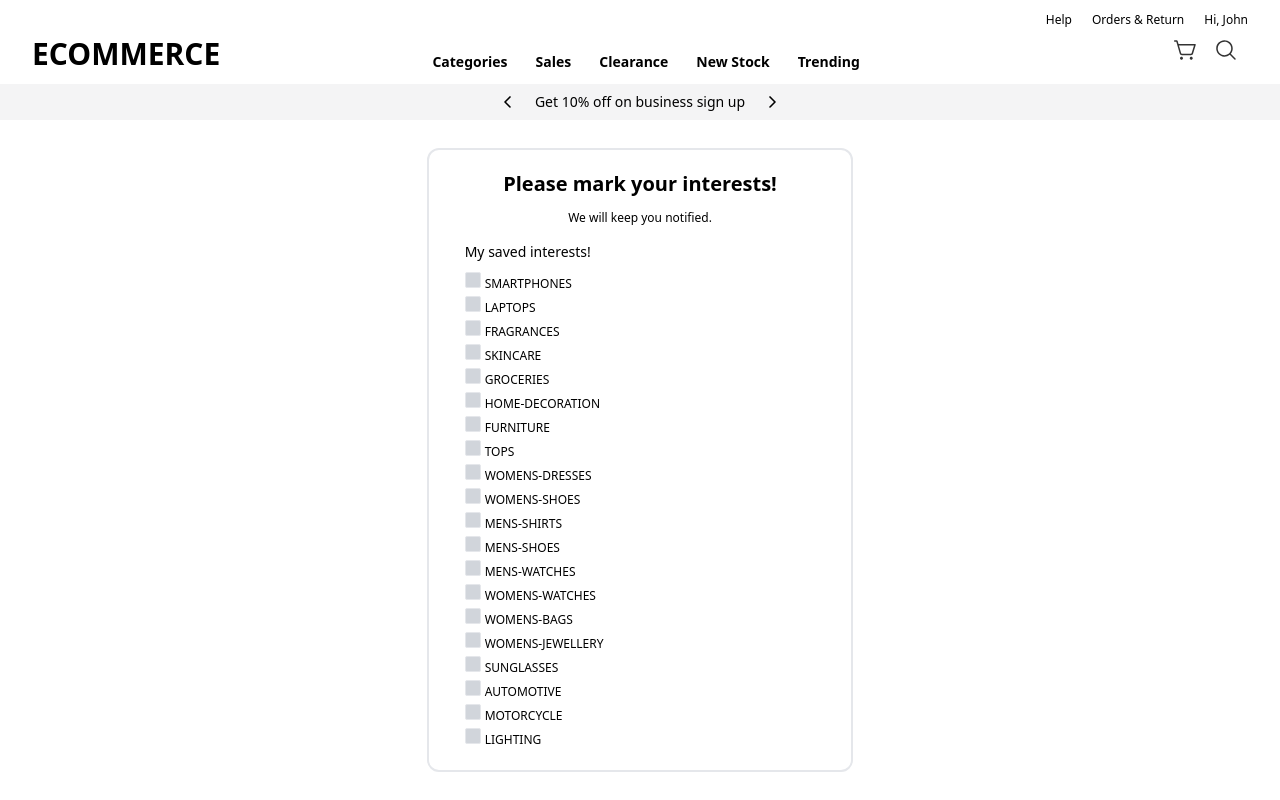
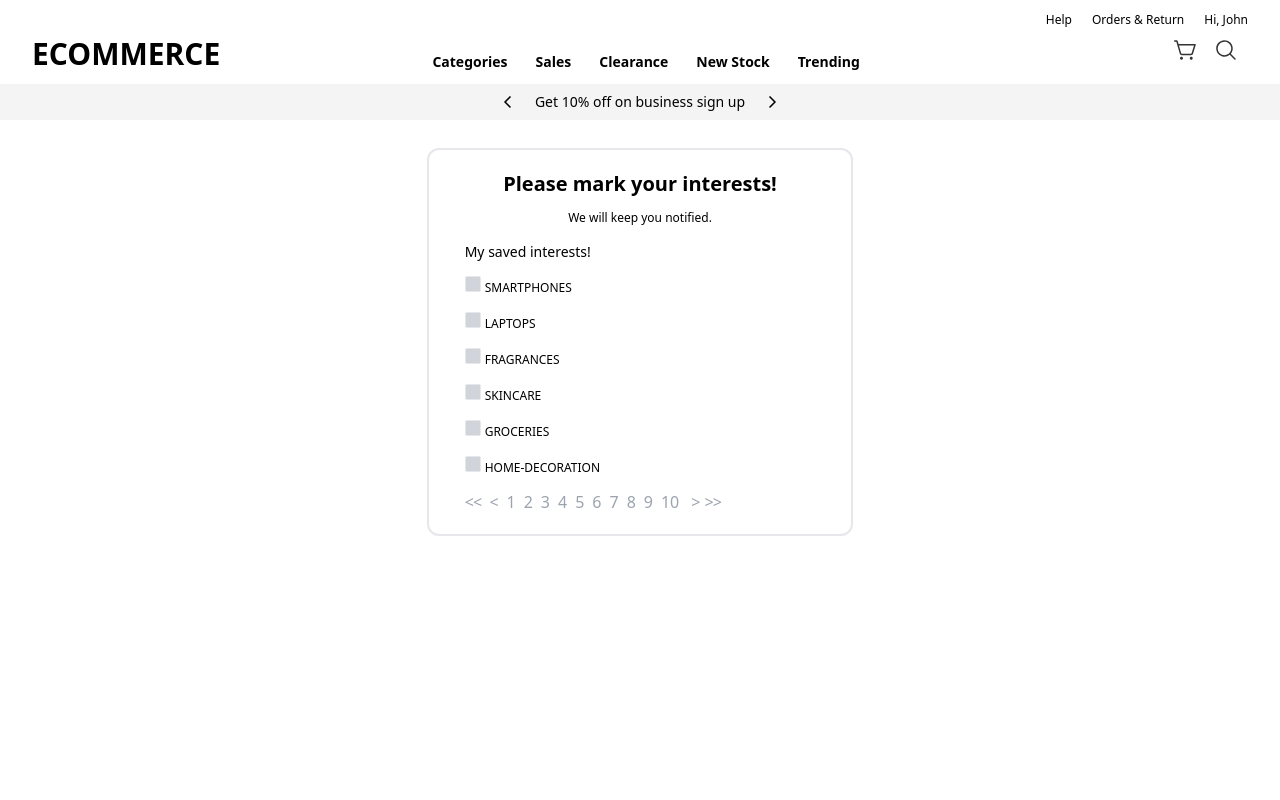
Before and after one commit to ChanduSpace/ecommerce-assignment, a React (Create React App) app: page /interested in a window 1280 px wide. Built offline with nearby package versions, Linux system fonts and the light colour scheme.

Commit message:
pagination feature added

```diff
--- a/src/components/Interested.js
+++ b/src/components/Interested.js
@@ -1,5 +1,24 @@
 import categories from "../utils/categories.json";
+import { useState } from "react";
+import Pagination from "./Pagination";
+
 const Interested = () => {
+  const [currentPage, setCurrentPage] = useState(1);
+  const [itemsPerPage, setItemsPerPage] = useState(6);
+
+  const endPageIndex = currentPage * itemsPerPage;
+  const statePageIndex = endPageIndex - itemsPerPage;
+
+  const currentPageItems = categories.slice(statePageIndex, endPageIndex);
+  console.log(currentPageItems);
+
+  let pageItems = [];
+  console.log(categories.length);
+  console.log(currentPage);
+  for (let i = 1; i <= categories.length / itemsPerPage; i++) {
+    pageItems.push(i);
+  }
+
   return (
     <div className="flex justify-center ">
       <div className="flex flex-col p-5 border-2 mt-7 w-1/3 rounded-xl items-center">
@@ -12,9 +31,9 @@ const Interested = () => {
             My saved interests!
           </h1>
           <form class="align-middle">
-            {categories.map((category, index) => {
+            {currentPageItems.map((category, index) => {
               return (
-                <div key={index}>
+                <div class="mt-3" key={index}>
                   <input
                     class="peer w-4 h-4 focus:outline-none checked:bg-black appearance-none rounded-sm border bg-gray-300 checked:rounded-sm mr-1"
                     type="checkbox"
@@ -27,6 +46,44 @@ const Interested = () => {
               );
             })}
           </form>
+          <div class="mt-3">
+            <button class="tracking-tighter  text-gray-400 active:text-black">
+              {"<<"}
+            </button>
+            <button class="ml-2 mr-1  text-gray-400 active:text-black">
+              {"<"}
+            </button>
+
+            {pageItems.map((i) => {
+              return (
+                <button
+                  class="ml-1 mr-1  text-gray-400 active:text-black"
+                  onClick={() => {
+                    setCurrentPage(i);
+                  }}
+                >
+                  {i}
+                </button>
+              );
+            })}
+
+            <button
+              class="ml-2 mr-1  text-gray-400 active:text-black"
+              onClick={() => {
+                setCurrentPage(currentPage + 1);
+              }}
+            >
+              {">"}
+            </button>
+            <button
+              class="tracking-tighter  text-gray-400 active:text-black"
+              onClick={() => {
+                setCurrentPage(currentPage + 2);
+              }}
+            >
+              {">>"}
+            </button>
+          </div>
         </div>
       </div>
     </div>
--- /dev/null
+++ b/src/components/Pagination.js
@@ -0,0 +1,37 @@
+import categories from "../utils/categories.json";
+import { useState } from "react";
+
+const Pagination = (props) => {
+  const [currentPage, setCurrentPage] = useState(1);
+  const [itemsPerPage, setItemsPerPage] = useState(6);
+  let pageItems = [];
+  console.log(categories.length);
+  console.log(props.currentPage);
+  for (let i = 1; i <= categories.length / props.itemsPerPage; i++) {
+    pageItems.push(i);
+  }
+
+  return (
+    <div>
+      <button class="tracking-tighter text-gray-500">{"<<"}</button>
+      <button class="ml-2 mr-1">{"<"}</button>
+
+      {pageItems.map((i) => {
+        return (
+          <button
+            class="ml-1 mr-1  text-gray-400"
+            onClick={(i) => {
+              setCurrentPage(i);
+            }}
+          >
+            {i}
+          </button>
+        );
+      })}
+
+      <button class="ml-2 mr-1">{">"}</button>
+      <button class="tracking-tighter">{">>"}</button>
+    </div>
+  );
+};
+export default Pagination;
--- a/src/utils/categories.json
+++ b/src/utils/categories.json
@@ -1,4 +1,44 @@
 [
+  "smartphones",
+  "laptops",
+  "fragrances",
+  "skincare",
+  "groceries",
+  "home-decoration",
+  "furniture",
+  "tops",
+  "womens-dresses",
+  "womens-shoes",
+  "mens-shirts",
+  "mens-shoes",
+  "mens-watches",
+  "womens-watches",
+  "womens-bags",
+  "womens-jewellery",
+  "sunglasses",
+  "automotive",
+  "motorcycle",
+  "lighting",
+  "smartphones",
+  "laptops",
+  "fragrances",
+  "skincare",
+  "groceries",
+  "home-decoration",
+  "furniture",
+  "tops",
+  "womens-dresses",
+  "womens-shoes",
+  "mens-shirts",
+  "mens-shoes",
+  "mens-watches",
+  "womens-watches",
+  "womens-bags",
+  "womens-jewellery",
+  "sunglasses",
+  "automotive",
+  "motorcycle",
+  "lighting",
   "smartphones",
   "laptops",
   "fragrances",
```
